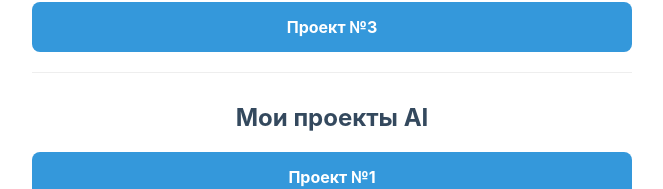
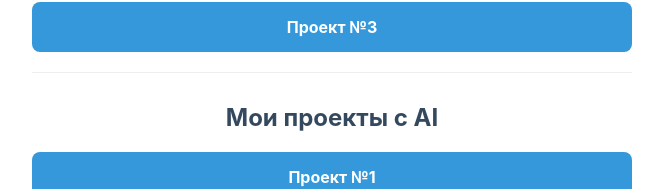
Before and after one commit to gstazhkov-ai/my-nginx-site, a plain HTML site: page src/index.html in a window 1280 px wide. Shown: the part 764-953 px from the top of the page, without its empty margins (308-971 px from the left). Drawn offline with Linux system fonts and the light colour scheme.

Commit message:
feat: Update project blog

```diff
--- a/src/index.html
+++ b/src/index.html
@@ -123,7 +123,7 @@
             <a href="project3/" class="btn">Проект №3</a>
         </div>
 
-        <h2 class="projects-title">Мои проекты AI</h2>
+        <h2 class="projects-title">Мои проекты с AI</h2>
         <div class="buttons-container">
             <a href="project4/" class="btn">Проект №1</a>
             <a href="project5/" class="btn">Проект №2</a>
```
